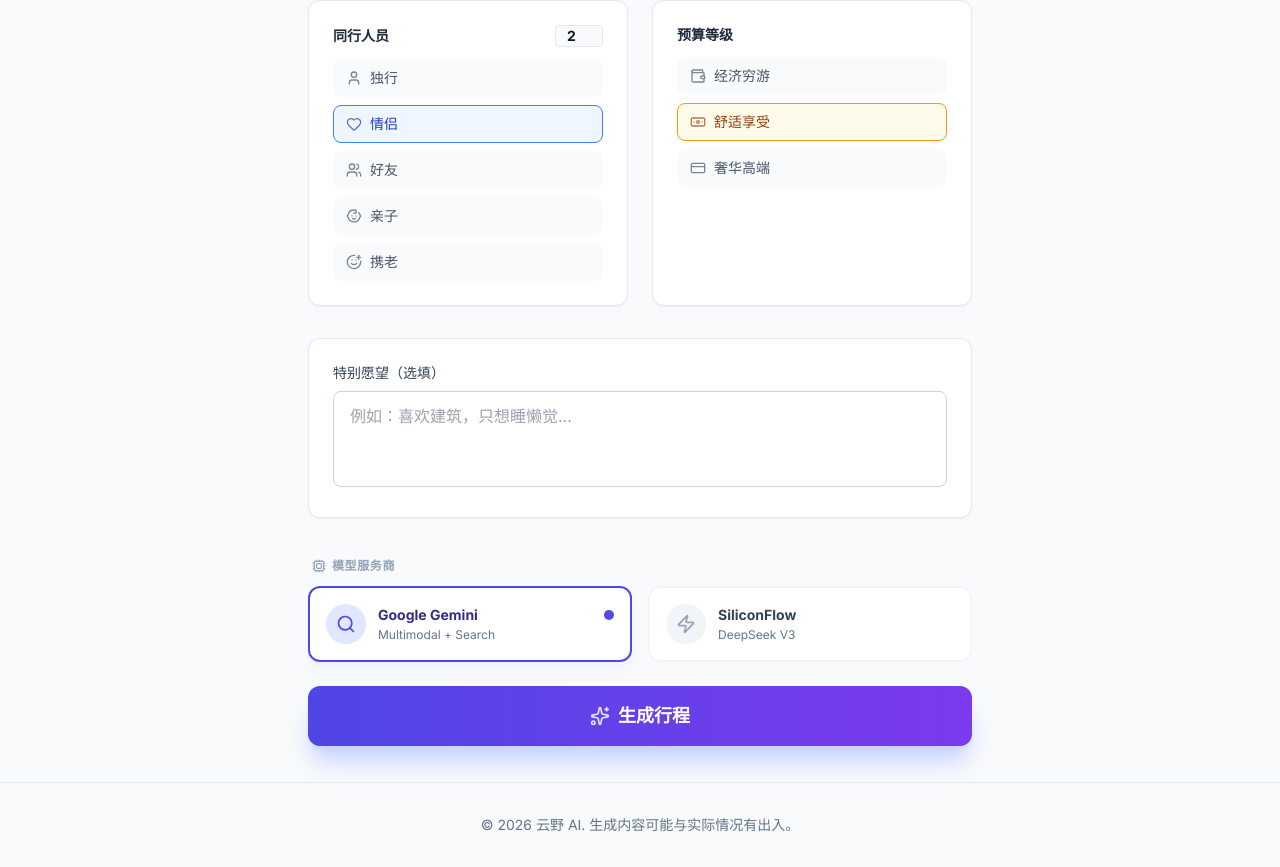
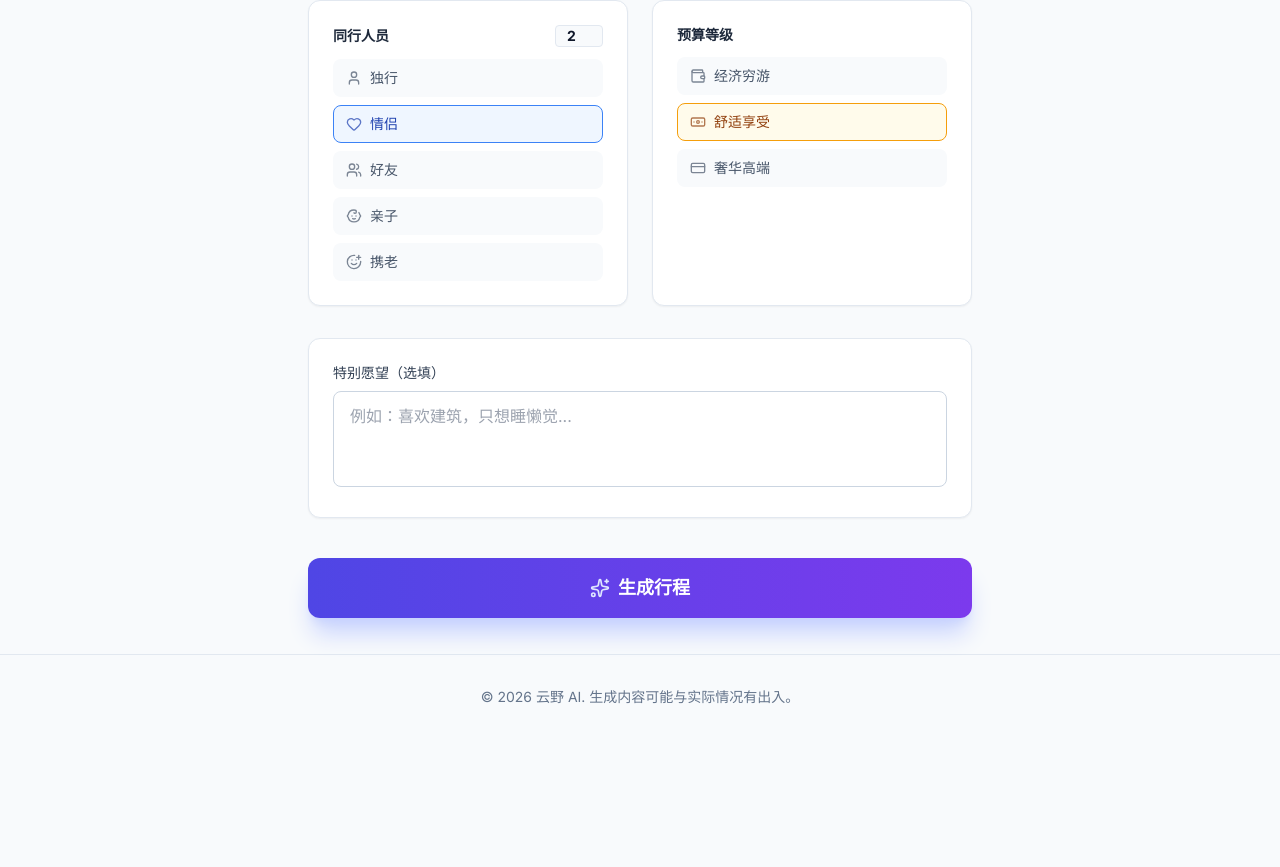
Before and after one commit to vitalzhu/WanderPlan-AI, a React (Vite) app: page / in a window 1280 px wide. Shown: the part 1275-2142 px from the top of the page. After the commit the page ends 2014 px from the top, so only its background shows below. Built offline with nearby package versions, Linux system fonts and the light colour scheme.

Commit message:
分析正在设计您的梦想旅程时间过长的问题

```diff
--- a/App.tsx
+++ b/App.tsx
@@ -14,22 +14,23 @@ function App() {
   const [error, setError] = useState<string | null>(null);
   const [language, setLanguage] = useState<Language>('zh');
   const [lastPrefs, setLastPrefs] = useState<TravelPreferences | null>(null);
+  const [loadingMsg, setLoadingMsg] = useState<string>('');
 
   const t = TRANSLATIONS[language];
 
   const handleFormSubmit = async (prefs: TravelPreferences, feedback?: string) => {
-    // Only update lastPrefs if this is a fresh submission (no feedback)
-    // This ensures that when the user goes back to the form, they see their original inputs,
-    // not the "dirty" state mixed with feedback instructions.
     if (!feedback) {
         setLastPrefs(prefs);
     }
 
     setView('loading');
+    setLoadingMsg('');
     setError(null);
     try {
-      // Calls the /api/generate endpoint via aiService
-      const result = await generateItinerary(prefs, language, feedback);
+      // Pass the progress callback
+      const result = await generateItinerary(prefs, language, feedback, (msg) => {
+          setLoadingMsg(msg);
+      });
       setPlan(result);
       setView('result');
     } catch (err: any) {
@@ -41,8 +42,6 @@ function App() {
 
   const handleRegenerate = (feedback: string) => {
     if (!lastPrefs) return;
-
-    // Trigger generation with existing prefs and the explicit feedback
     handleFormSubmit(lastPrefs, feedback);
   };
 
@@ -51,6 +50,7 @@ function App() {
     setLastPrefs(null);
     setView('form');
     setError(null);
+    setLoadingMsg('');
   };
 
   const backToForm = () => setView('form');
@@ -94,7 +94,7 @@ function App() {
             )}
           </>
         )}
-        {view === 'loading' && <LoadingState language={language} />}
+        {view === 'loading' && <LoadingState language={language} progressMessage={loadingMsg} />}
         {view === 'result' && plan && <ItineraryDisplay plan={plan} onReset={resetApp} onBack={backToForm} onRegenerate={handleRegenerate} language={language} />}
       </main>
       <footer className="border-t border-slate-200 mt-auto py-8 text-center text-slate-500 text-sm">
--- /dev/null
+++ b/api/config.js
@@ -0,0 +1,6 @@
+
+// Configuration for SiliconFlow API
+// You can hardcode your key here for testing or use environment variables (recommended)
+export const SILICONFLOW_API_KEY = process.env.SILICONFLOW_API_KEY || "sk-ddvhlpykwzwixfpquzrawqwmiwbjnrmwmsydoishkbzfnesx";
+export const SILICONFLOW_BASE_URL = "https://api.siliconflow.cn/v1";
+export const SILICONFLOW_MODEL = "deepseek-ai/DeepSeek-V3";
--- a/components/TravelForm.tsx
+++ b/components/TravelForm.tsx
@@ -1,8 +1,9 @@
+
 import React, { useState, useEffect } from 'react';
-import { TravelPreferences, Language, AIProvider } from '../types';
+import { TravelPreferences, Language } from '../types';
 import { TRAVEL_STYLES, PACE_OPTIONS, COMPANION_OPTIONS, BUDGET_OPTIONS, TRANSPORT_OPTIONS, AVOID_OPTIONS } from '../constants';
 import { TRANSLATIONS } from '../translations';
-import { MapPin, Sparkles, AlertCircle, Plus, Trash2, Ban, Cpu, Search, Zap } from 'lucide-react';
+import { MapPin, Sparkles, AlertCircle, Plus, Trash2, Ban } from 'lucide-react';
 
 interface TravelFormProps {
   onSubmit: (prefs: TravelPreferences) => void;
@@ -18,7 +19,6 @@ export const TravelForm: React.FC<TravelFormProps> = ({ onSubmit, isLoading, lan
   const [endDate, setEndDate] = useState(initialValues?.endDate || '');
   const [travelers, setTravelers] = useState<number>(initialValues?.travelers || 2);
   const [styles, setStyles] = useState<string[]>(initialValues?.styles || []);
-  const [provider, setProvider] = useState<AIProvider>(initialValues?.provider || 'gemini');
 
   const [avoid, setAvoid] = useState<string[]>(() => {
     const knownIds = new Set(AVOID_OPTIONS.map(o => o.id));
@@ -99,8 +99,7 @@ export const TravelForm: React.FC<TravelFormProps> = ({ onSubmit, isLoading, lan
       transportation,
       companions,
       budget,
-      customKeywords,
-      provider
+      customKeywords
     });
   };
 
@@ -224,57 +223,8 @@ export const TravelForm: React.FC<TravelFormProps> = ({ onSubmit, isLoading, lan
         <textarea value={customKeywords} onChange={e => setCustomKeywords(e.target.value)} disabled={isLoading} placeholder={t.wishesPlaceholder} className="w-full px-4 py-3 rounded-lg border border-slate-300 focus:ring-2 focus:ring-indigo-500 outline-none h-24 resize-none" />
       </div>
 
-      {/* Optimized Provider Selector (Moved to Bottom) */}
+      {/* Submit Button */}
       <div className="pt-2">
-         <div className="flex items-center justify-between mb-3 px-1">
-            <label className="text-xs font-bold text-slate-400 uppercase tracking-wider flex items-center gap-1.5">
-                <Cpu className="w-3.5 h-3.5" /> {t.providerLabel}
-            </label>
-         </div>
-         <div className="grid grid-cols-1 sm:grid-cols-2 gap-4 mb-6">
-            <button
-                type="button"
-                onClick={() => setProvider('gemini')}
-                className={`group relative flex flex-row items-center gap-3 p-4 rounded-xl border-2 transition-all duration-200 text-left ${
-                    provider === 'gemini'
-                    ? 'bg-white border-indigo-600 shadow-lg shadow-indigo-50 ring-0'
-                    : 'bg-white border-slate-100 hover:border-slate-200 hover:bg-slate-50'
-                }`}
-            >
-                <div className={`w-10 h-10 rounded-full flex items-center justify-center shrink-0 transition-colors ${provider === 'gemini' ? 'bg-indigo-100 text-indigo-600' : 'bg-slate-100 text-slate-400 group-hover:bg-slate-200'}`}>
-                    <Search className="w-5 h-5" />
-                </div>
-                <div className="w-full">
-                    <div className="flex justify-between items-center w-full">
-                        <span className={`text-sm font-bold ${provider === 'gemini' ? 'text-indigo-900' : 'text-slate-700'}`}>Google Gemini</span>
-                        {provider === 'gemini' && <span className="w-2.5 h-2.5 rounded-full bg-indigo-600 animate-pulse"></span>}
-                    </div>
-                    <span className="text-xs text-slate-500 mt-0.5 block">Multimodal + Search</span>
-                </div>
-            </button>
-
-            <button
-                type="button"
-                onClick={() => setProvider('siliconflow')}
-                className={`group relative flex flex-row items-center gap-3 p-4 rounded-xl border-2 transition-all duration-200 text-left ${
-                    provider === 'siliconflow'
-                    ? 'bg-white border-purple-600 shadow-lg shadow-purple-50 ring-0'
-                    : 'bg-white border-slate-100 hover:border-slate-200 hover:bg-slate-50'
-                }`}
-            >
-                <div className={`w-10 h-10 rounded-full flex items-center justify-center shrink-0 transition-colors ${provider === 'siliconflow' ? 'bg-purple-100 text-purple-600' : 'bg-slate-100 text-slate-400 group-hover:bg-slate-200'}`}>
-                    <Zap className="w-5 h-5" />
-                </div>
-                 <div className="w-full">
-                    <div className="flex justify-between items-center w-full">
-                        <span className={`text-sm font-bold ${provider === 'siliconflow' ? 'text-purple-900' : 'text-slate-700'}`}>SiliconFlow</span>
-                        {provider === 'siliconflow' && <span className="w-2.5 h-2.5 rounded-full bg-purple-600 animate-pulse"></span>}
-                    </div>
-                    <span className="text-xs text-slate-500 mt-0.5 block">DeepSeek V3</span>
-                </div>
-            </button>
-         </div>
-
          {error && <div className="bg-red-50 text-red-600 p-4 rounded-xl flex items-center gap-3 text-sm mb-4 border border-red-100"><AlertCircle className="w-5 h-5 flex-shrink-0"/>{error}</div>}
 
          <button type="submit" disabled={isLoading} className={`w-full py-4 rounded-xl text-white font-bold text-lg shadow-xl transition-all transform hover:-translate-y-0.5 active:translate-y-0 flex items-center justify-center gap-2 ${isLoading ? 'bg-slate-400 cursor-not-allowed shadow-none' : 'bg-gradient-to-r from-indigo-600 to-violet-600 hover:from-indigo-700 hover:to-violet-700 shadow-indigo-200'}`}>
--- a/services/aiService.ts
+++ b/services/aiService.ts
@@ -83,7 +83,32 @@ const processJsonResponse = (rawJson: any, prefs: TravelPreferences, sources?: S
     return result;
 };
 
-export const generateItinerary = async (prefs: TravelPreferences, language: Language, feedback?: string): Promise<TravelPlan> => {
+// Progress detection helper
+const detectProgress = (text: string, language: Language): string | null => {
+    // Check for Day markers in the raw JSON string
+    const dayMatch = text.match(/"day"\s*:\s*(\d+)/g);
+    if (dayMatch) {
+        // Get the last matched day
+        const lastDay = dayMatch[dayMatch.length - 1].match(/\d+/);
+        if (lastDay) {
+            return language === 'zh' ? `正在规划第 ${lastDay[0]} 天...` : `Planning Day ${lastDay[0]}...`;
+        }
+    }
+
+    // Check for section markers
+    if (text.includes('"souvenirs"')) return language === 'zh' ? "正在整理特产清单..." : "Finalizing souvenirs...";
+    if (text.includes('"considerations"')) return language === 'zh' ? "正在查询注意事项..." : "Checking travel tips...";
+    if (text.includes('"weather_info"')) return language === 'zh' ? "正在分析天气..." : "Analyzing weather...";
+
+    return null;
+};
+
+export const generateItinerary = async (
+    prefs: TravelPreferences,
+    language: Language,
+    feedback?: string,
+    onProgress?: (msg: string) => void
+): Promise<TravelPlan> => {
   try {
     const response = await fetch('/api/generate', {
       method: 'POST',
@@ -106,11 +131,23 @@ export const generateItinerary = async (prefs: TravelPreferences, language: Lang
     const reader = response.body.getReader();
     const decoder = new TextDecoder();
     let fullText = '';
+    let lastProgressMsg = '';
 
     while (true) {
         const { done, value } = await reader.read();
         if (done) break;
-        fullText += decoder.decode(value, { stream: true });
+
+        const chunk = decoder.decode(value, { stream: true });
+        fullText += chunk;
+
+        // Try to update progress based on content
+        if (onProgress) {
+            const msg = detectProgress(fullText, language);
+            if (msg && msg !== lastProgressMsg) {
+                lastProgressMsg = msg;
+                onProgress(msg);
+            }
+        }
     }
 
     // Split the sources from the JSON text
--- a/translations.ts
+++ b/translations.ts
@@ -62,7 +62,7 @@ export const TRANSLATIONS: Record<Language, Record<string, string>> = {
     weatherCondition: "天气状况",
     humidity: "湿度",
     clothing: "穿衣建议",
-    sources: "信息来源 (Google Search)",
+    sources: "信息来源",
     edit: "编辑行程",
     save: "保存修改",
     cancel: "取消",
@@ -70,9 +70,6 @@ export const TRANSLATIONS: Record<Language, Record<string, string>> = {
     backToSearch: "调整需求",
     returnToPlan: "返回当前行程",
     customAvoidPlaceholder: "其他需要避开的事物（例如：海鲜、高海拔...）",
-    providerLabel: "模型服务商",
-    geminiLabel: "Google Gemini (推荐/含搜索)",
-    siliconFlowLabel: "硅基流动 (DeepSeek/Qwen)",
 
     // New Narrative Fields
     dailyTheme: "今日主题",
@@ -162,7 +159,7 @@ export const TRANSLATIONS: Record<Language, Record<string, string>> = {
     weatherCondition: "Condition",
     humidity: "Humidity",
     clothing: "Clothing Advice",
-    sources: "Sources (Google Search)",
+    sources: "Sources",
     edit: "Edit Plan",
     save: "Save Changes",
     cancel: "Cancel",
@@ -170,9 +167,6 @@ export const TRANSLATIONS: Record<Language, Record<string, string>> = {
     backToSearch: "Edit Preferences",
     returnToPlan: "Back to Itinerary",
     customAvoidPlaceholder: "Other things to avoid (e.g. Seafood, High altitude...)",
-    providerLabel: "AI Provider",
-    geminiLabel: "Google Gemini (Recommended)",
-    siliconFlowLabel: "SiliconFlow (DeepSeek/Qwen)",
 
     // New Narrative Fields
     dailyTheme: "Theme",
--- a/types.ts
+++ b/types.ts
@@ -1,6 +1,5 @@
 
 export type Language = 'zh' | 'en';
-export type AIProvider = 'gemini' | 'siliconflow';
 
 export interface TravelPreferences {
   destination: string;
@@ -16,7 +15,6 @@ export interface TravelPreferences {
   companions: string;
   budget: string;
   customKeywords: string;
-  provider: AIProvider;
 }
 
 // Narrative Time Block
```
Also changed, not shown: api/generate.js (+16 -64 lines), components/LoadingState.tsx (+23 -11 lines).
